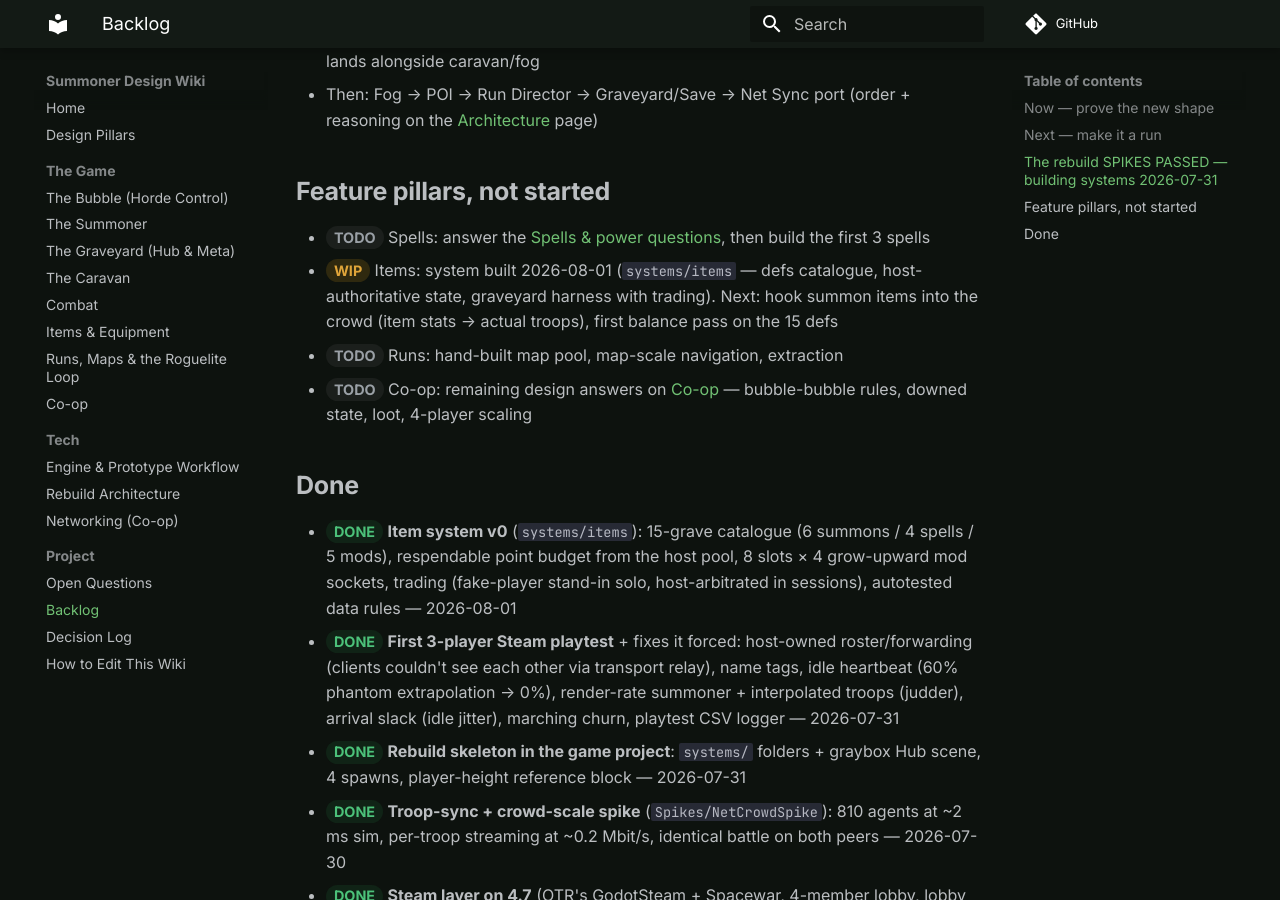
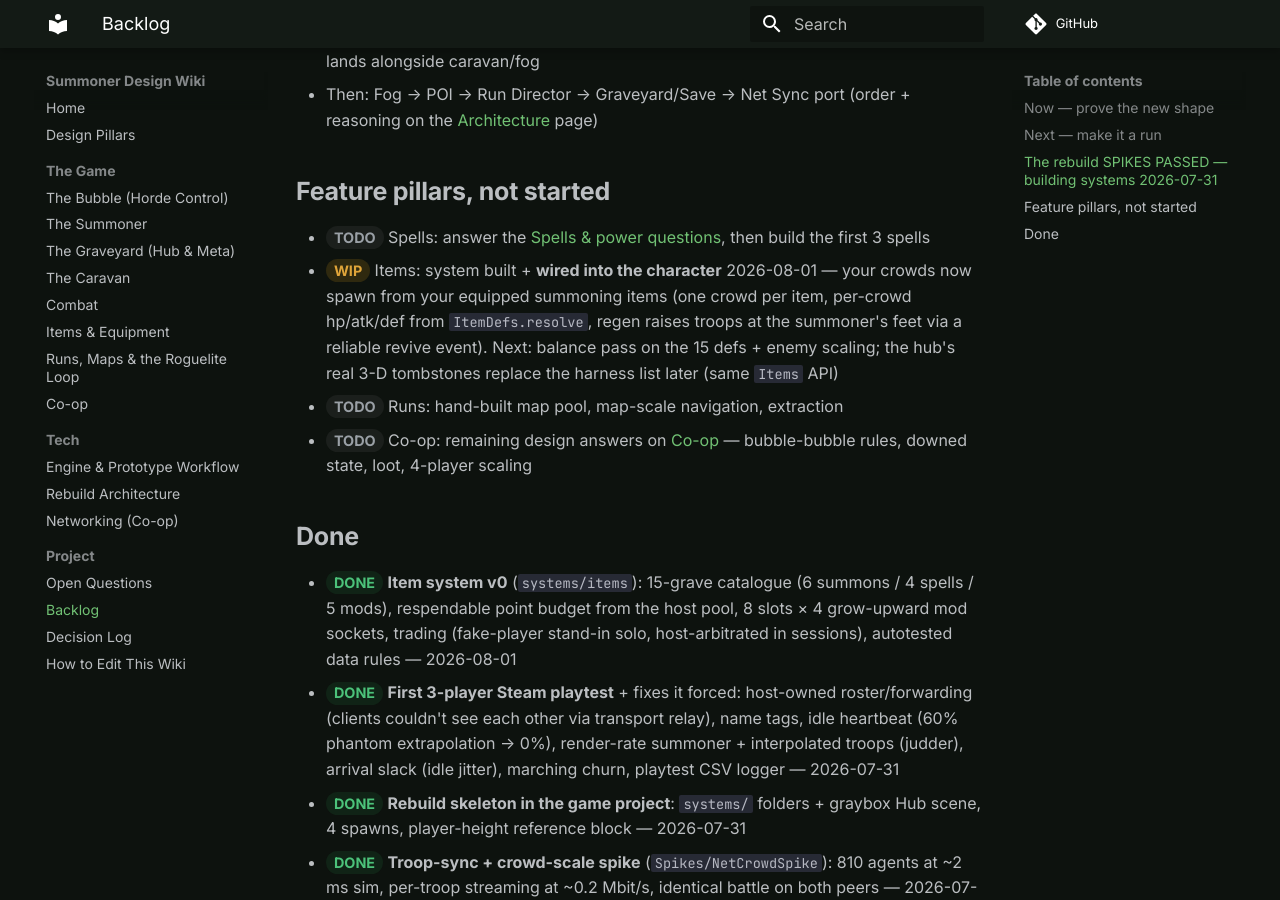
Before and after one commit to cap7n/SummonerWebsite, an MkDocs documentation site: the page built from docs/project/backlog.md, in a window 1280 px wide and 900 px high, scrolled down 1418 px. Built offline with MkDocs 1.6.1 and Material for MkDocs 9.7.7, drawn with Linux system fonts in a browser that asks for light colours; comment, search, counter and statistics services are not loaded.

Commit message:
Backlog: items wired into the character
Co-Authored-By: Claude Fable 5 <noreply@anthropic.com>

```diff
--- a/docs/project/backlog.md
+++ b/docs/project/backlog.md
@@ -36,7 +36,7 @@ Both blocking spikes are done (`Spikes/NetCrowdSpike`) and the [Architecture](..
 ## Feature pillars, not started
 
 - <span class="pill todo">TODO</span> Spells: answer the [Spells & power questions](open-questions.md#spells--power), then build the first 3 spells
-- <span class="pill wip">WIP</span> Items: system built 2026-08-01 (`systems/items` — defs catalogue, host-authoritative state, graveyard harness with trading). Next: hook summon items into the crowd (item stats → actual troops), first balance pass on the 15 defs
+- <span class="pill wip">WIP</span> Items: system built + **wired into the character** 2026-08-01 — your crowds now spawn from your equipped summoning items (one crowd per item, per-crowd hp/atk/def from `ItemDefs.resolve`, regen raises troops at the summoner's feet via a reliable revive event). Next: balance pass on the 15 defs + enemy scaling; the hub's real 3-D tombstones replace the harness list later (same `Items` API)
 - <span class="pill todo">TODO</span> Runs: hand-built map pool, map-scale navigation, extraction
 - <span class="pill todo">TODO</span> Co-op: remaining design answers on [Co-op](../game/coop.md) — bubble-bubble rules, downed state, loot, 4-player scaling
 
```
